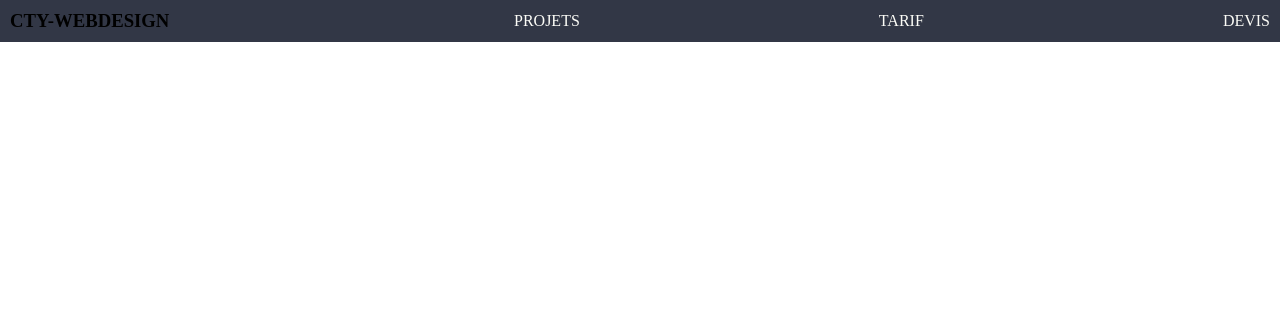
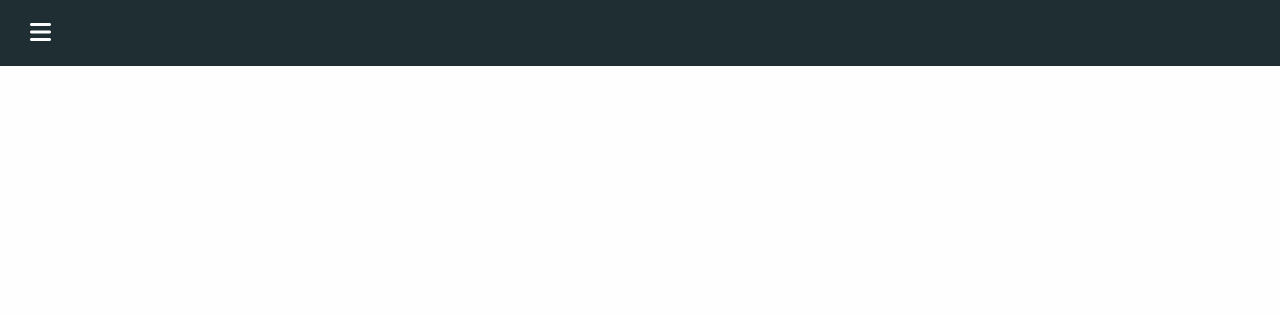
Before and after one commit to CTY-Webdesign/CTY-WEBDESIGN, a plain HTML site: page index.html in a window 1280 px wide. Drawn offline with nearby package versions, Linux system fonts and the light colour scheme.

Commit message:
ajout de la navbar

```diff
--- a/index.html
+++ b/index.html
@@ -3,19 +3,25 @@
 <head>
     <meta charset="UTF-8">
     <meta name="viewport" content="width=device-width, initial-scale=1.0">
+    <link rel="stylesheet" href="https://cdn.jsdelivr.net/npm/bootstrap@4.4.1/dist/css/bootstrap.min.css" integrity="sha384-Vkoo8x4CGsO3+Hhxv8T/Q5PaXtkKtu6ug5TOeNV6gBiFeWPGFN9MuhOf23Q9Ifjh" crossorigin="anonymous">
     <link rel="stylesheet" href="stylesheet.css">
+    <script src="https://kit.fontawesome.com/756bf08822.js" crossorigin="anonymous"></script>
     <title>CTY-WEBDESIGN</title>
 </head>
 <body>
-    <nav id="nav">
-        <h3>CTY-WEBDESIGN</h3>
-        <ul>
-            <li><a href="#">projets</a></li>
-            <li><a href="#">tarif</a></li>
-            <li><a href="#">devis</a></li>
-        </ul>
-        <div id="icons"></div>
-    </nav>
+    <div class="navbar">
+        <button class="open-btn" onclick="openNav()"><i class="fa-solid fa-bars"></i></button>
+    </div>
+
+    <div id="mySidenav" class="sidenav">
+        <a href="javascript:void(0)" class="closebtn" onclick="closeNav()">×</a>
+        <!-- Add your navigation links here -->
+        <a href="#"><i class="fa-solid fa-briefcase"></i> projets</a>
+        <a href="#"><i class="fa-solid fa-shop"></i> boutique</a>
+        <a href="#"><i class="fa-solid fa-file-contract"></i> devis</a>
+    </div>
     <script src="index.js"></script>
+
+
 </body>
 </html>
--- a/index.js
+++ b/index.js
@@ -0,0 +1,9 @@
+
+
+function openNav() {
+    document.getElementById("mySidenav").style.width = "250px";
+}
+
+function closeNav() {
+    document.getElementById("mySidenav").style.width = "0";
+}
--- a/stylesheet.css
+++ b/stylesheet.css
@@ -3,44 +3,89 @@ COULEUR
 Noir/gris :#323746
 Blanc neige : #fcfcf7
 Vert :#6dae97
+combo 2
+blanc #fffeff
+noir #1f2e32
+bleu #066476
 */
 *{
     margin: 0;
     padding: 0;
 }
-li{
-    list-style: none;
+html {
+    background-color: #fffeff;
+}
+@media screen and (max-height: 450px) {
+    .sidenav {padding-top: 15px;}
+    .sidenav a {font-size: 18px;}
 }
 
-a,
-a:visited {
-    color: #fcfcf7;
+.navbar {
+    background-color: #1f2e32;
+    padding: 15px;
+    text-align: left;
+}
+
+
+
+.open-btn {
+    color: #fffeff;
+    background-color: transparent;
+    border: none;
+    cursor: pointer;
+    font-size: 24px;
+    margin-left: 15px;
+}
+
+.sidenav {
+    height: 100%;
+    width: 0;
+    position: fixed;
+    z-index: 1;
+    top: 0;
+    left: 0;
+    background-color: #1f2e32;
+    overflow-x: hidden;
+    transition: 0.5s;
+    padding-top: 60px;
+}
+
+.sidenav a {
+    padding: 15px 25px;
     text-decoration: none;
+    font-size: 18px;
+    color: #818181;
+    display: block;
+    transition: 0.3s;
     text-transform: uppercase;
 }
-a:hover{
-    color: #6dae97;
+
+.sidenav a:hover {
+    color: #f1f1f1;
 }
 
-/**navbar*/
-
-nav{
-    background:#323746;
-    display: flex;
-    justify-content: space-between;
-    align-items: center;
-    padding: 10px;
-    font-size: calc(0.5rem+1.5vw);
-
+.fa-solid.fa-briefcase{
+    margin-right: 15px;
 }
 
-nav ul{
-    display: flex;
-    justify-content: space-between;
-    width: 60%;
+.fa-solid.fa-shop{
+    margin-right: 15px;
 }
 
-#icons{
-    cursor: pointer;
-    display: none;
+.fa-solid.fa-file-contract{
+    margin-right: 15px;
 }
+
+
+.sidenav .closebtn {
+    position: absolute;
+    top: 0;
+    right: 25px;
+    font-size: 36px;
+    margin-left: 50px;
+}
+
+@media screen and (max-height: 450px) {
+    .sidenav {padding-top: 15px;}
+    .sidenav a {font-size: 18px;}
+}
```
